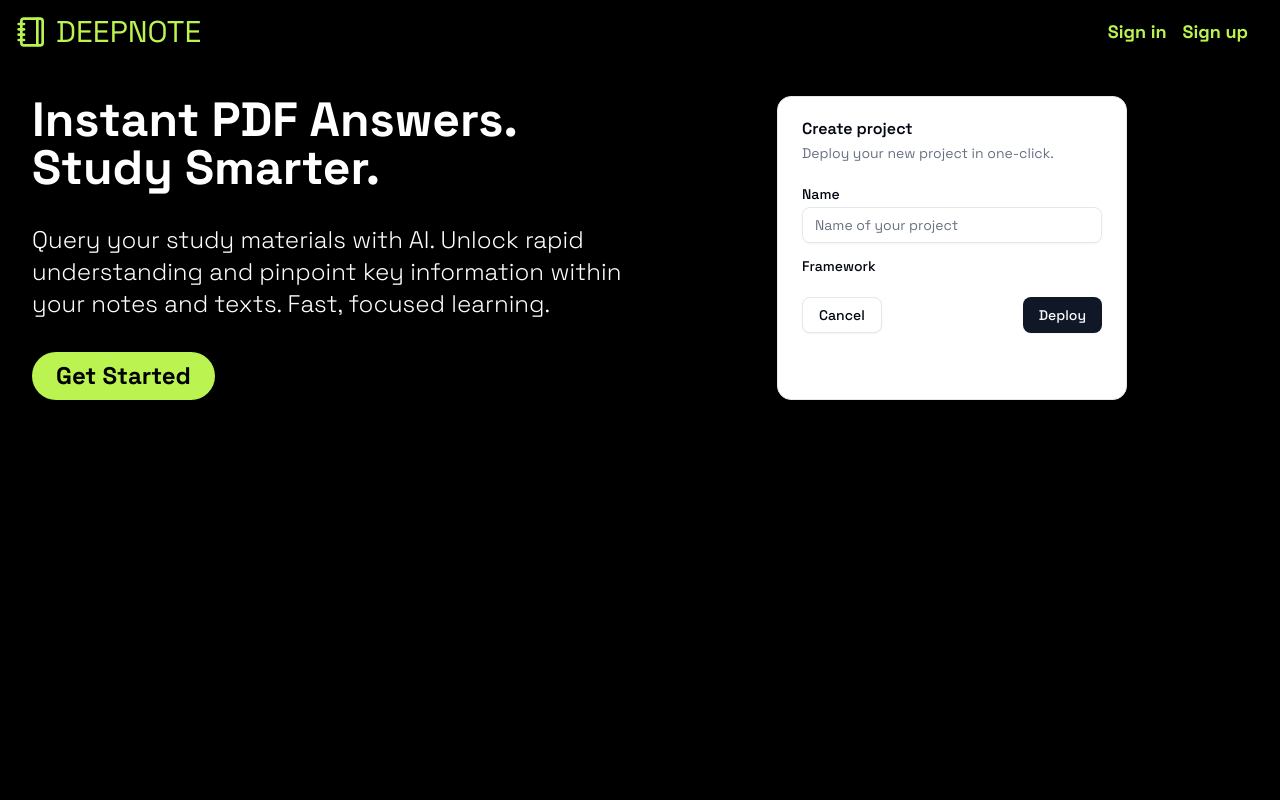
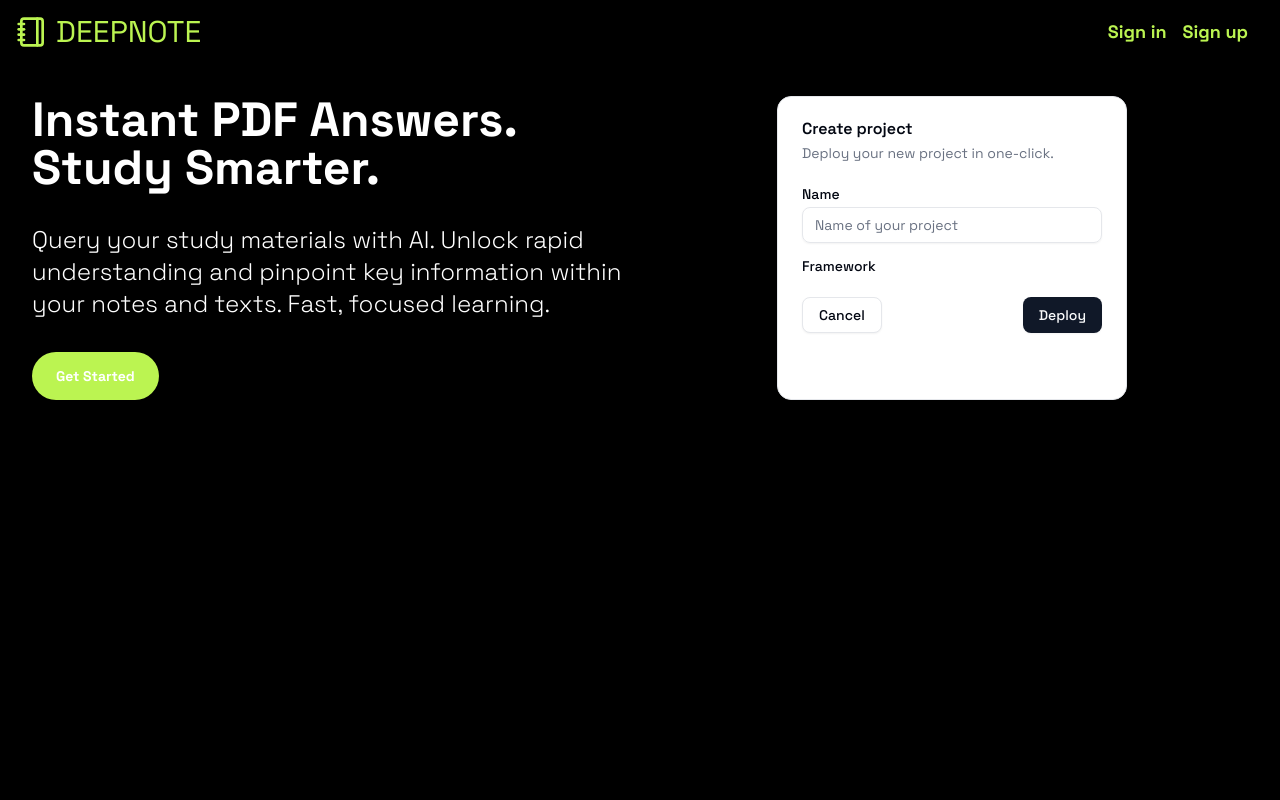
Before and after one commit to Nash504/deepnote, a Next.js app: page / in a window 1280 px wide. Shown: the top 800 px of the page. Built offline with nearby package versions, Linux system fonts and the light colour scheme; no server answers.

Commit message:
be my friend #AIMIT

```diff
--- a/components/Landing.jsx
+++ b/components/Landing.jsx
@@ -18,13 +18,13 @@ export default function Home() {
           <p className="font-light text-xl sm:text-2xl text-center lg:text-left">
           Query your study materials with AI. Unlock rapid understanding and pinpoint key information within your notes and texts. Fast, focused learning.
           </p>
-          <Button className="bg-lime-300 text-black font-bold text-2xl py-2 px-4 p-6 rounded-4xl hover:bg-lime-400 transition duration-300 ease-in-out w-full sm:w-auto mt-4 lg:mt-0">
+          <Button className="bg-lime-300 text-black font-bold text- py-2 px-4 p-6 rounded-4xl hover:bg-lime-400 transition duration-300 ease-in-out w-full sm:w-auto mt-4 lg:mt-0">
             Get Started
           </Button>
         </div>
         <div className="flex justify-center flex-1 mt-8 lg:mt-0">
           <Card className="w-full max-w-[350px]">
-
+           {/* IM GAY Take TURN LEft cloaset */}
             <CardHeader>
               <CardTitle>Create project</CardTitle>
               <CardDescription>Deploy your new project in one-click.</CardDescription>
```
